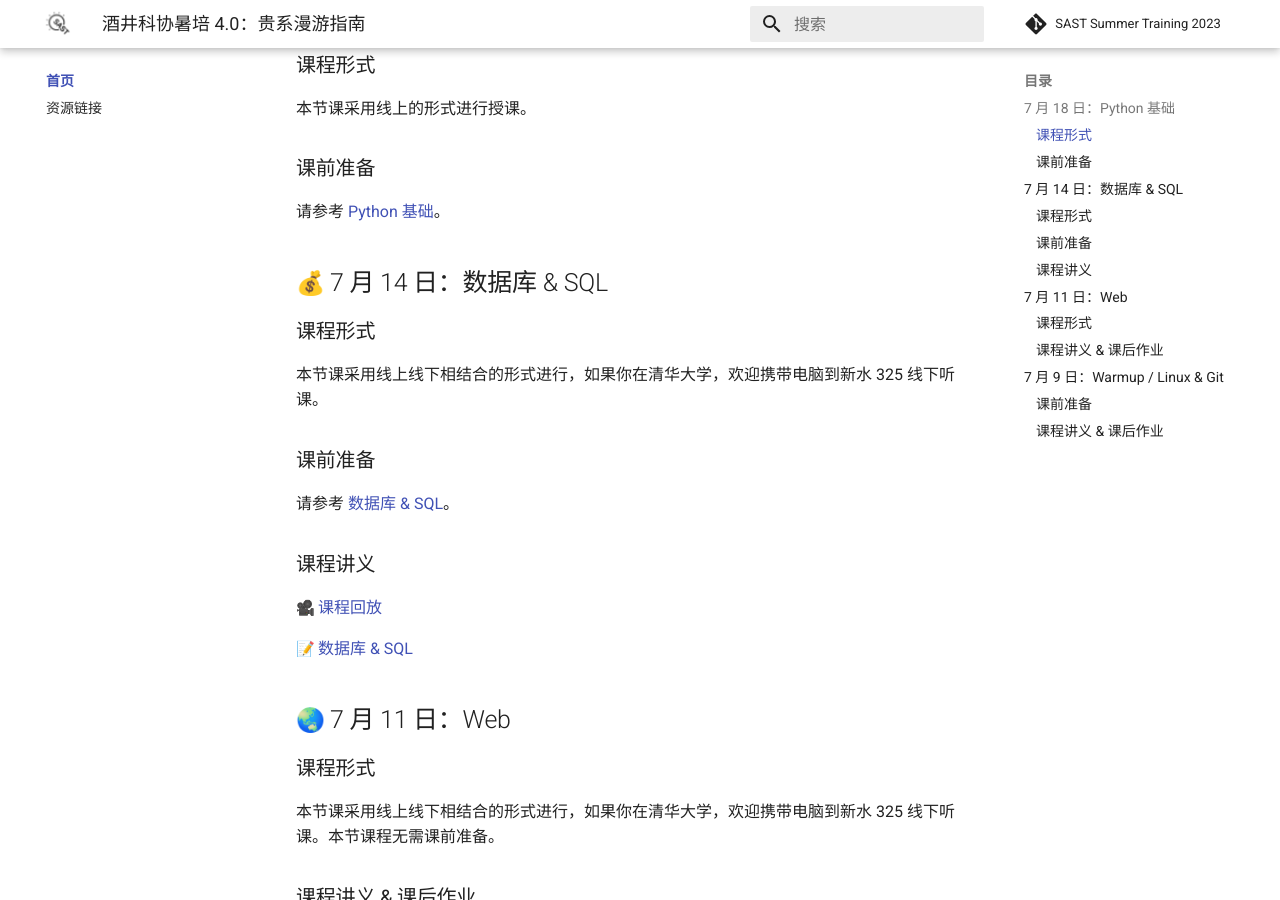
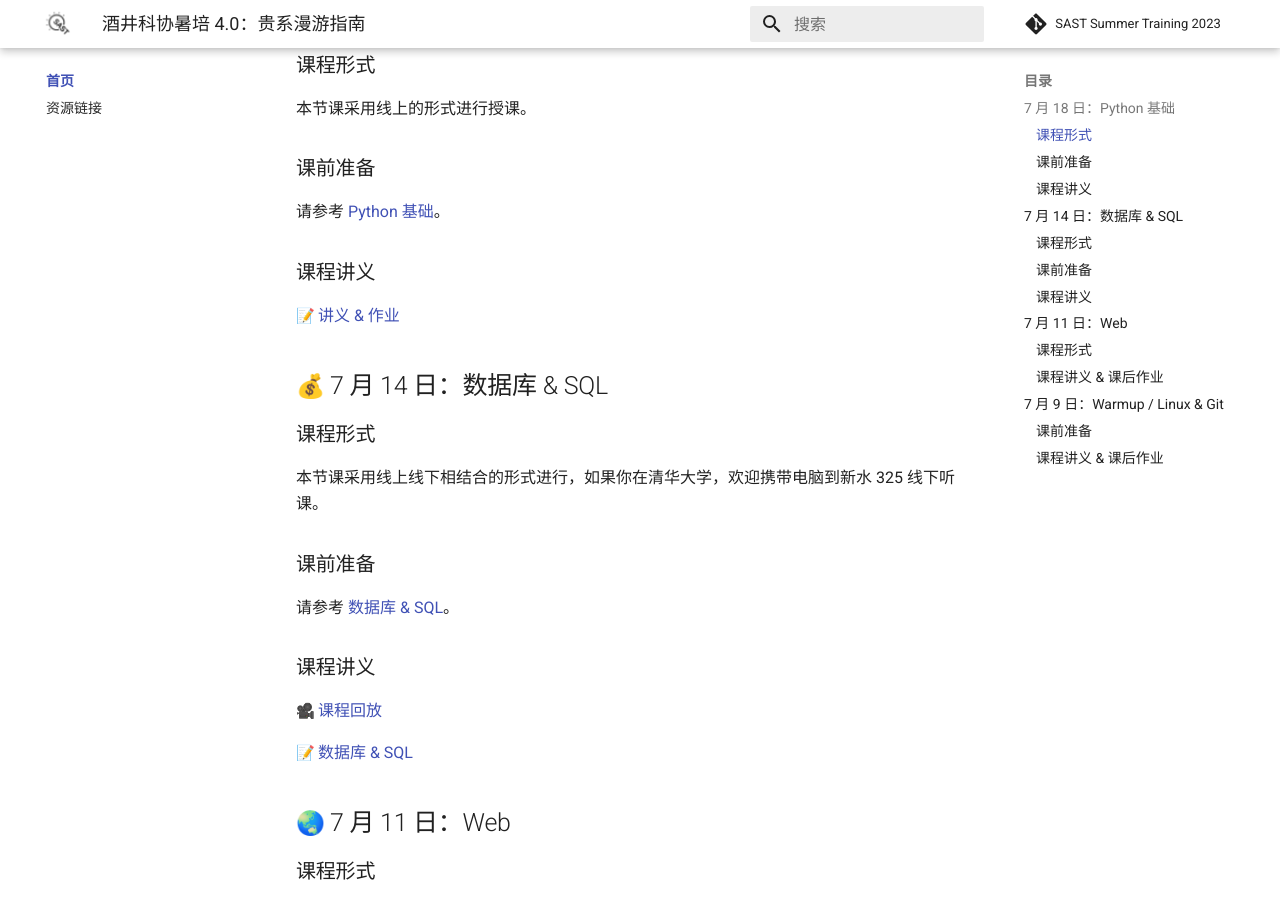
Before and after one commit to sast-summer-training-2023/sast-summer-training-2023.github.io, an MkDocs documentation site: the page built from docs/index.md, in a window 1280 px wide and 900 px high, scrolled down 472 px. Built offline with MkDocs 1.6.1 and Material for MkDocs 9.7.7, drawn with Linux system fonts in a browser that asks for light colours; emoji names are drawn with the system emoji font; comment, search, counter and statistics services are not loaded.

Commit message:
feat: add python handout

```diff
--- a/docs/basic/index.md
+++ b/docs/basic/index.md
@@ -15,6 +15,11 @@
 ### 课前准备
 
 请参考 [Python 基础](/basic/python/#_1)。
+
+### 课程讲义
+
+:memo: [讲义 & 作业](../pdfs/python-handout.pdf)
+
 
 ## :moneybag: 7 月 14 日：数据库 & SQL
 
--- a/docs/basic/python.md
+++ b/docs/basic/python.md
@@ -28,3 +28,7 @@ Python 是当今最热门的编程语言，其编写简单、生态良好的特
 ### Linux
 
 如果你是 Linux 使用者，大概率你的系统上已经带有了某一版本的 Python 解释器。如果没有，你可以使用熟悉的包管理器进行安装。
+
+## 二、课程讲义
+
+:memo: [讲义 & 作业](../pdfs/python-handout.pdf)
--- a/docs/index.md
+++ b/docs/index.md
@@ -19,6 +19,10 @@
 ### 课前准备
 
 请参考 [Python 基础](/basic/python/#_1)。
+
+### 课程讲义
+
+:memo: [讲义 & 作业](/pdfs/python-handout.pdf)
 
 ## :moneybag: 7 月 14 日：数据库 & SQL
 
```
Also changed, not shown: 2 other files.
